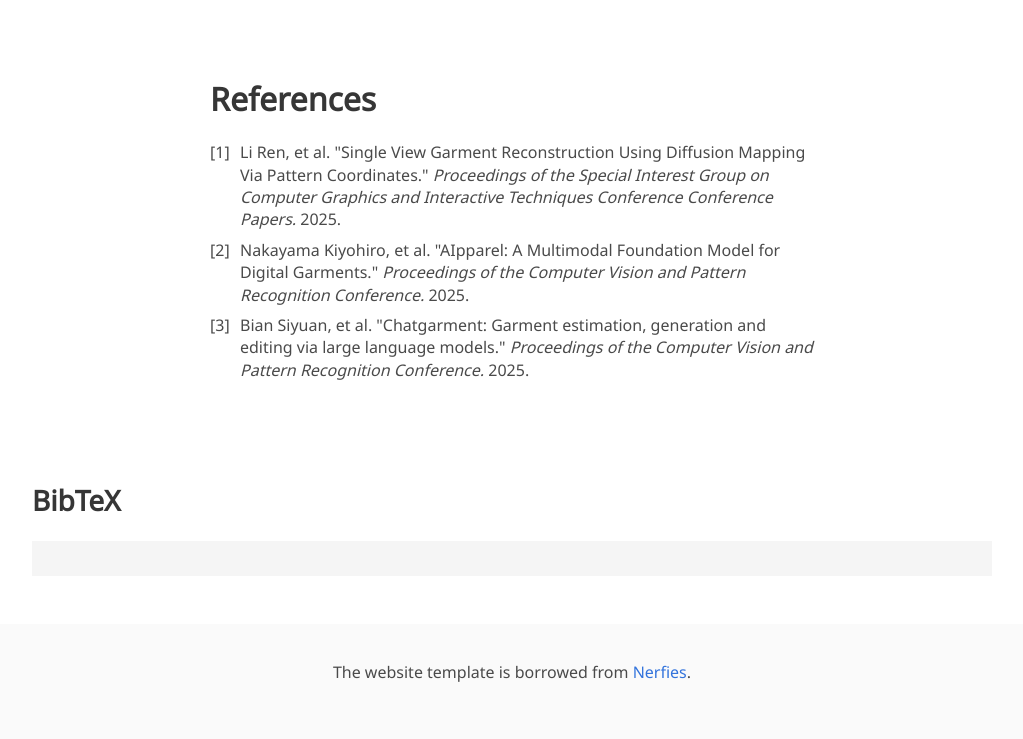
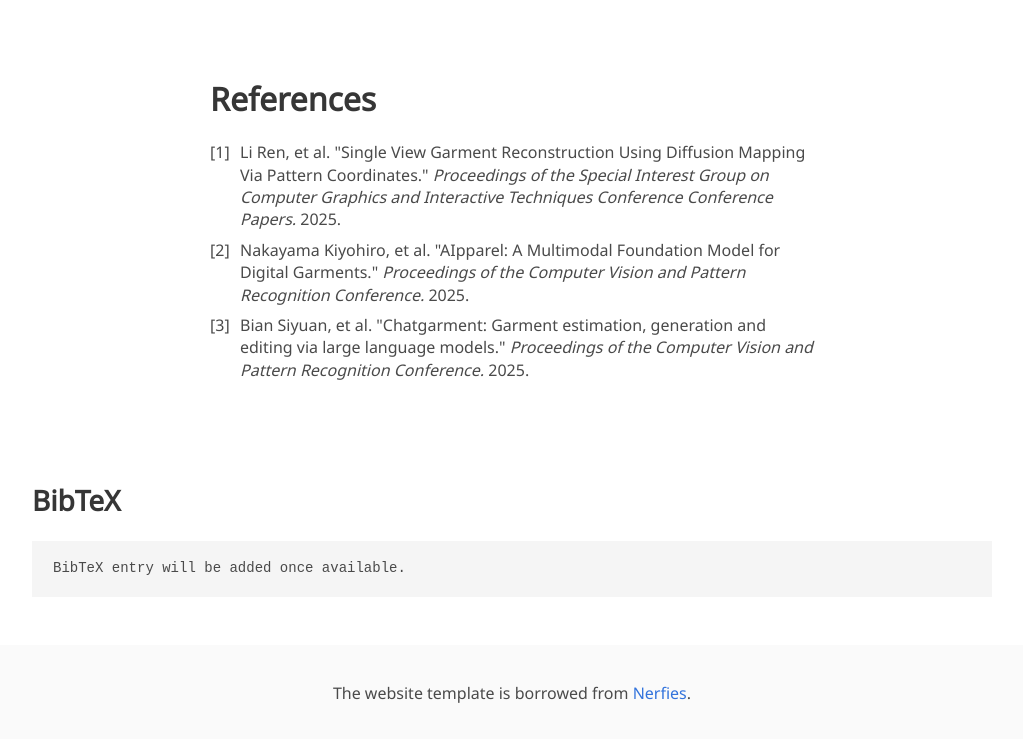
Before and after one commit to image2garment/image2garment.github.io, a plain HTML site: page index.html in a window 1280 px wide. Shown: the part 3129-3868 px from the top of the page, without its empty margins (128-1151 px from the left). Drawn offline with Linux system fonts and the light colour scheme; some icons are missing; a web font is replaced by a local one.

Commit message:
Added bibtex note

```diff
--- a/index.html
+++ b/index.html
@@ -374,7 +374,7 @@
   <section class="section" id="BibTeX">
     <div class="container is-max-desktop content">
       <h2 class="title">BibTeX</h2>
-      <pre><code></code></pre>
+      <pre><code>BibTeX entry will be added once available.</code></pre>
     </div>
   </section>
 
```
